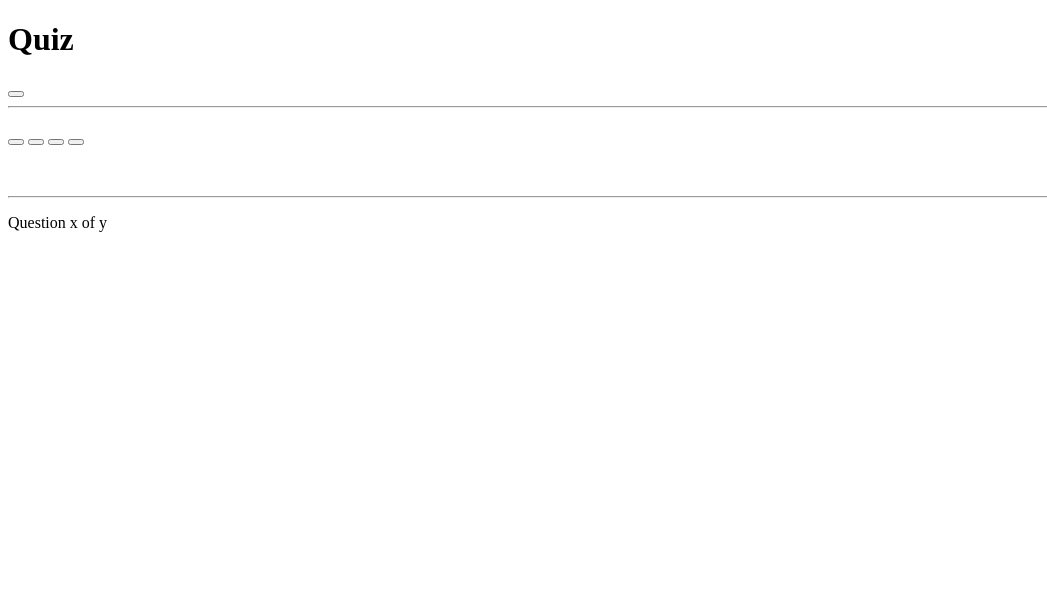
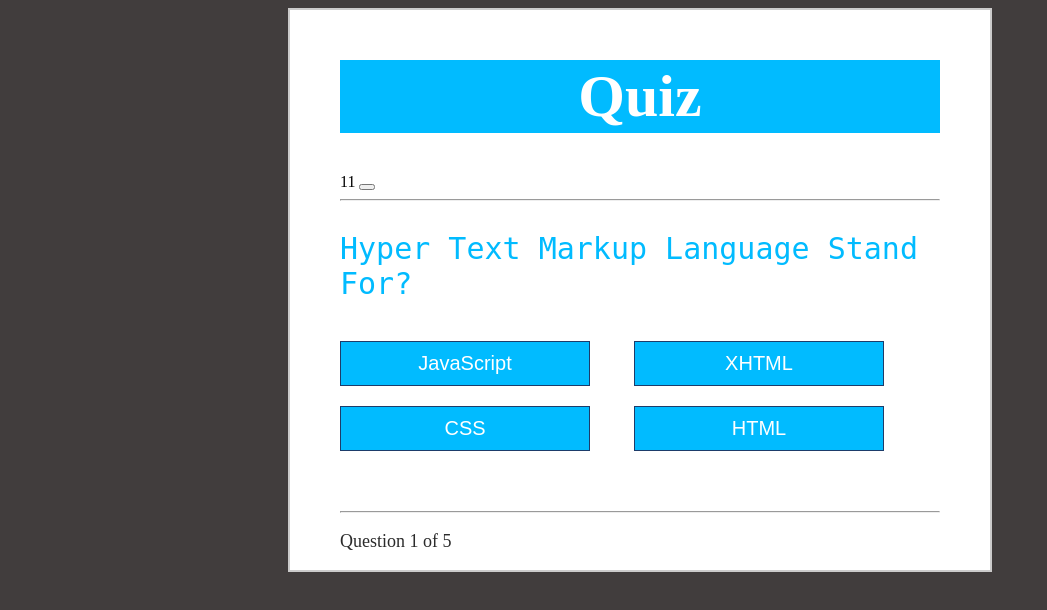
Before and after one commit to r2sims/hw3, a plain HTML site: page CQ.html in a window 1280 px wide. Shown: the whole page, without its empty margins (0-1047 px from the left). Drawn offline with Linux system fonts and the light colour scheme.

Commit message:
code quiz

```diff
--- a/CQ.html
+++ b/CQ.html
@@ -3,7 +3,7 @@
 <head lang="en">
     <meta charset="UTF-8">
     <title>Quiz</title>
-    <link rel="stylesheet" type="text/css" href="style.css">
+    <link rel="stylesheet" type="text/css" href="./CQstyle.css">
 </head>
 <body>
     <div class="grid">
@@ -33,7 +33,7 @@
     </div>
 
 
-<script src="question.js"></script>
+<script src="./CQ.js"></script>
 
 </body>
 </html>
```
